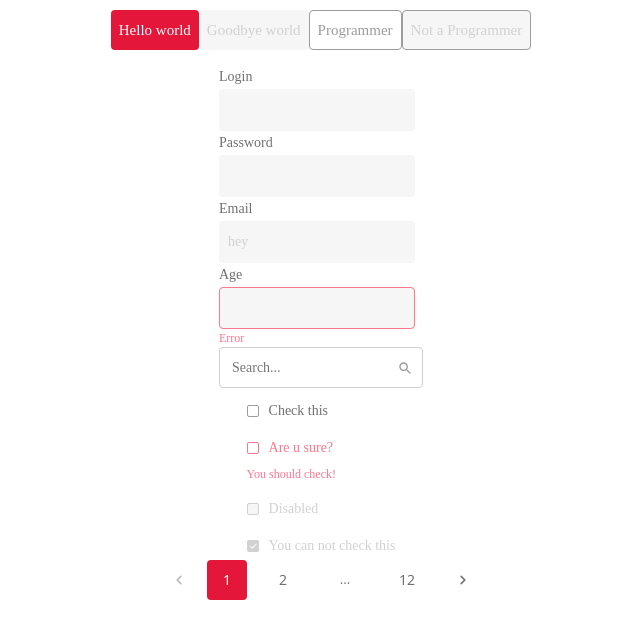
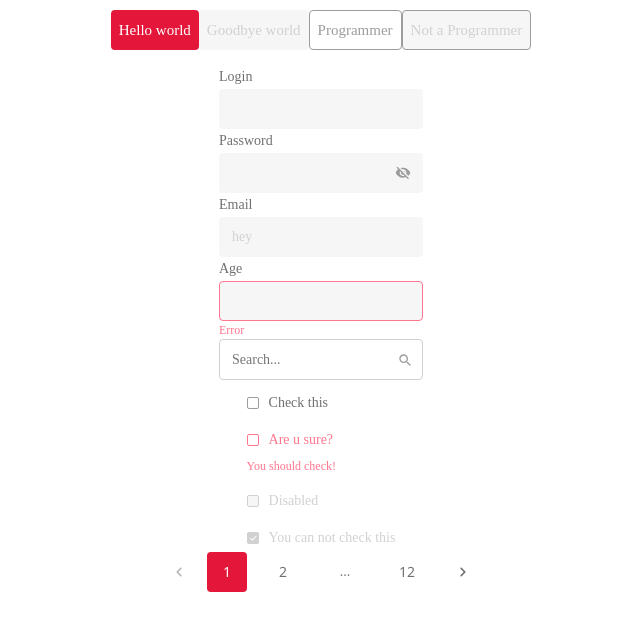
Before and after one commit to valeriagodfrey/dex-test-basketball, a React (Create React App) app: page / in a window 1280 px wide. Shown: the top 638 px of the page, without its empty margins (319-959 px from the left). Built offline with nearby package versions, Linux system fonts and the light colour scheme.

Commit message:
edit input

```diff
--- a/src/ui/input/Input.tsx
+++ b/src/ui/input/Input.tsx
@@ -1,28 +1,29 @@
 import React, { forwardRef, InputHTMLAttributes, useState } from "react";
 import styled from "styled-components";
 
+import closedEye from "../../assets/icons/close_eye_rounded.svg";
+import openedEye from "../../assets/icons/eye_rounded.svg";
 import { theme } from "../../core/theme/theme";
-import ClosedEye from "../assets/icons/close_eye_rounded.svg";
-import OpenedEye from "../assets/icons/eye_rounded.svg";
 type Props = InputHTMLAttributes<HTMLInputElement>;
 
 interface InputProps extends Props {
-  inputType?: "text" | "password";
   error?: string;
   label?: string;
 }
 
 export const Input = forwardRef<HTMLInputElement, InputProps>((params, ref) => {
-  const [type, setType] = useState("password");
+  const [type, setType] = useState(params.type);
+
   const changeType = () => {
-    if (type === "password") {
-      setType("text");
-    } else setType("password");
+    setType(type === "password" ? "text" : "password");
   };
+
   return (
     <Container>
       <Label>{params.label}</Label>
+      <InputContainer>
         <CustomInput
+          type={type}
           inputDisable={params.disabled}
           style={{
             color: params.disabled === true ? theme.colors.lightestGrey : theme.colors.grey,
@@ -30,21 +31,17 @@ export const Input = forwardRef<HTMLInputElement, InputProps>((params, ref) => {
           }}
           {...params}
           ref={ref}
-      >
-        {/* {params.type === "password" && type === "password" ? (
-          <div>
-            {params.value}
-            <img src={ClosedEye} alt="closed_eye" onClick={changeType} />
-          </div>
+        />
+        {params.type === "password" && type === "password" ? (
+          <Icon>
+            <img src={closedEye} alt="closed_eye" onClick={changeType} />
+          </Icon>
         ) : params.type === "password" && type === "text" ? (
-          <div>
-            {params.value}
-            <img src={OpenedEye} alt="opened_eye" onClick={changeType} />
-          </div>
-        ) : (
-          <div>Hello</div>
-        )} */}
-      </CustomInput>
+          <Icon>
+            <img src={openedEye} alt="opened_eye" onClick={changeType} />
+          </Icon>
+        ) : null}
+      </InputContainer>
       <Error>{params.error}</Error>
     </Container>
   );
@@ -52,12 +49,25 @@ export const Input = forwardRef<HTMLInputElement, InputProps>((params, ref) => {
 Input.displayName = "CustomInput";
 
 const Container = styled.div`
+  position: relative;
   font-family: Avenir;
   font-style: normal;
   font-weight: 500;
   display: flex;
   align-items: flex-start;
   flex-direction: column;
+`;
+const InputContainer = styled.div`
+  display: inline-flex;
+  flex-direction: row-reverse;
+  align-items: center;
+`;
+const Icon = styled.div`
+  position: absolute;
+  display: flex;
+  align-items: center;
+  cursor: pointer;
+  margin: 12px;
 `;
 
 const Label = styled.label`
@@ -73,8 +83,8 @@ const CustomInput = styled.input<{ inputDisable: boolean | undefined }>`
   font-style: normal;
   font-weight: 500;
   font-size: 14px;
-  line-height: 24px;
-  padding: 8px;
+  line-height: 22px;
+  padding: 8px 12px;
   cursor: pointer;
   border: 1px solid transparent;
   border-radius: 4px;
@@ -86,7 +96,7 @@ const CustomInput = styled.input<{ inputDisable: boolean | undefined }>`
       inputDisable === true ? theme.colors.lightestGrey1 : theme.colors.lightestGrey};
   }
   :focus {
-    box-shadow: 0px 0px 5px #d9d9d9;
+    box-shadow: 0px 0px 5px ${theme.colors.lightestGrey2};
     outline: none;
   }
 `;
```
Lines whose indentation alone changed are shown as unchanged.
